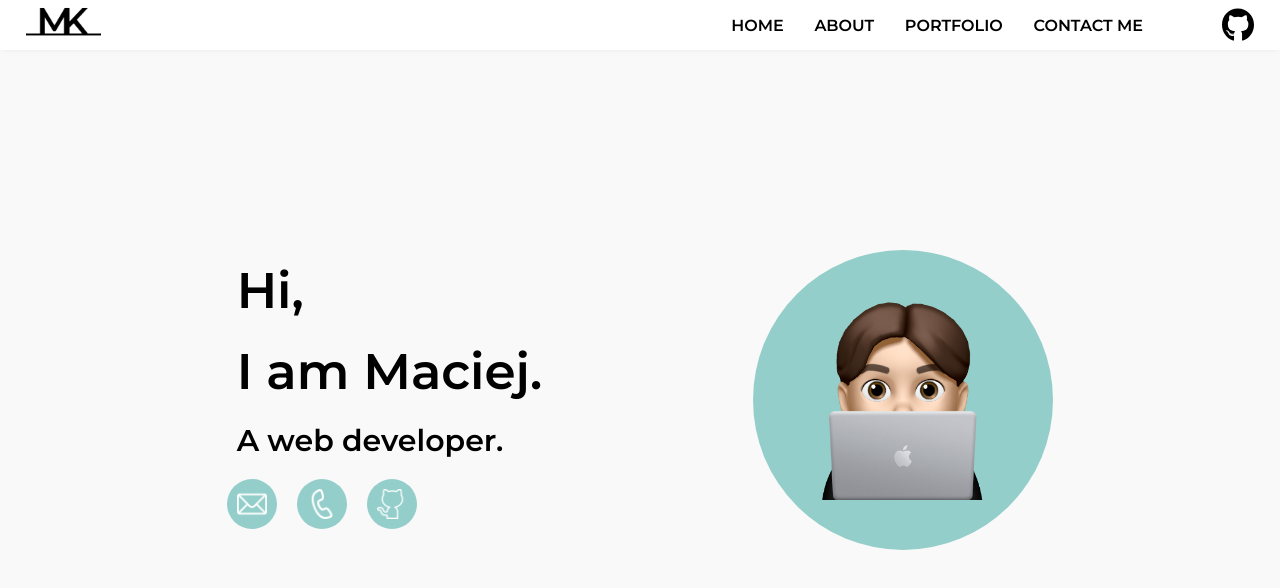
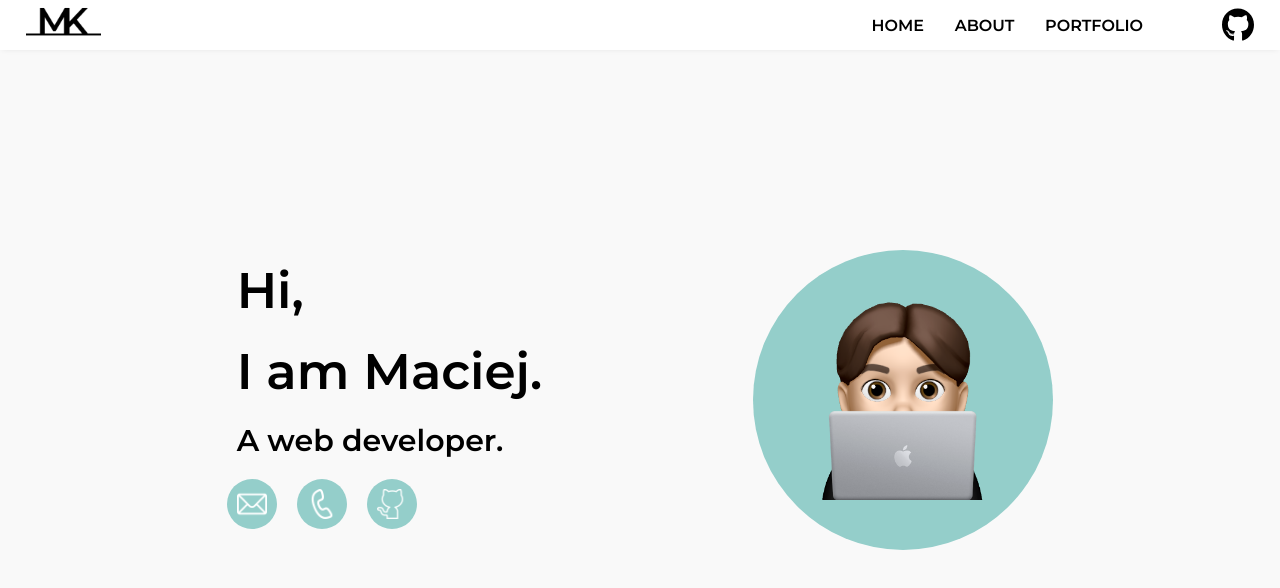
Before and after one commit to matthias2003/portfolio, a React (Create React App) app: page / in a window 1280 px wide. Shown: the top 588 px of the page. Built offline with nearby package versions, Linux system fonts and the light colour scheme.

Commit message:
Temporarily deleted contact option

```diff
--- a/src/Components/ComputerNav/ComputerNav.js
+++ b/src/Components/ComputerNav/ComputerNav.js
@@ -12,7 +12,7 @@ function ComputerNav() {
                         <li><Link to='/'>HOME</Link></li>
                         <li><Link to='/about' >ABOUT</Link></li>
                         <li><Link to='/portfolio'>PORTFOLIO</Link></li>
-                        <li><Link to='/contact'>CONTACT ME</Link></li>
+                        {/* <li><Link to='/contact'>CONTACT ME</Link></li> */}
                     </ul>
                     <img onClick={() => { window.location.href = 'https://github.com/matthias2003'}} className='nav__icon' src={githubIcon} alt='Github' />
                 </div>
--- a/src/Components/MobileNav/MobileNav.js
+++ b/src/Components/MobileNav/MobileNav.js
@@ -29,7 +29,7 @@ function MobileNav() {
                     <li onClick={() => sideNavHandle('close')}><Link to='/'>HOME</Link></li>
                     <li onClick={() => sideNavHandle('close')}><Link to='/about' >ABOUT</Link></li>
                     <li onClick={() => sideNavHandle('close')}><Link to='/portfolio'>PORTFOLIO</Link></li>
-                    <li onClick={() => sideNavHandle('close')}><Link to='/contact'>CONTACT ME</Link></li>
+                    {/* <li onClick={() => sideNavHandle('close')}><Link to='/contact'>CONTACT ME</Link></li> */}
                 </ul>
             </div>
         </>
```
